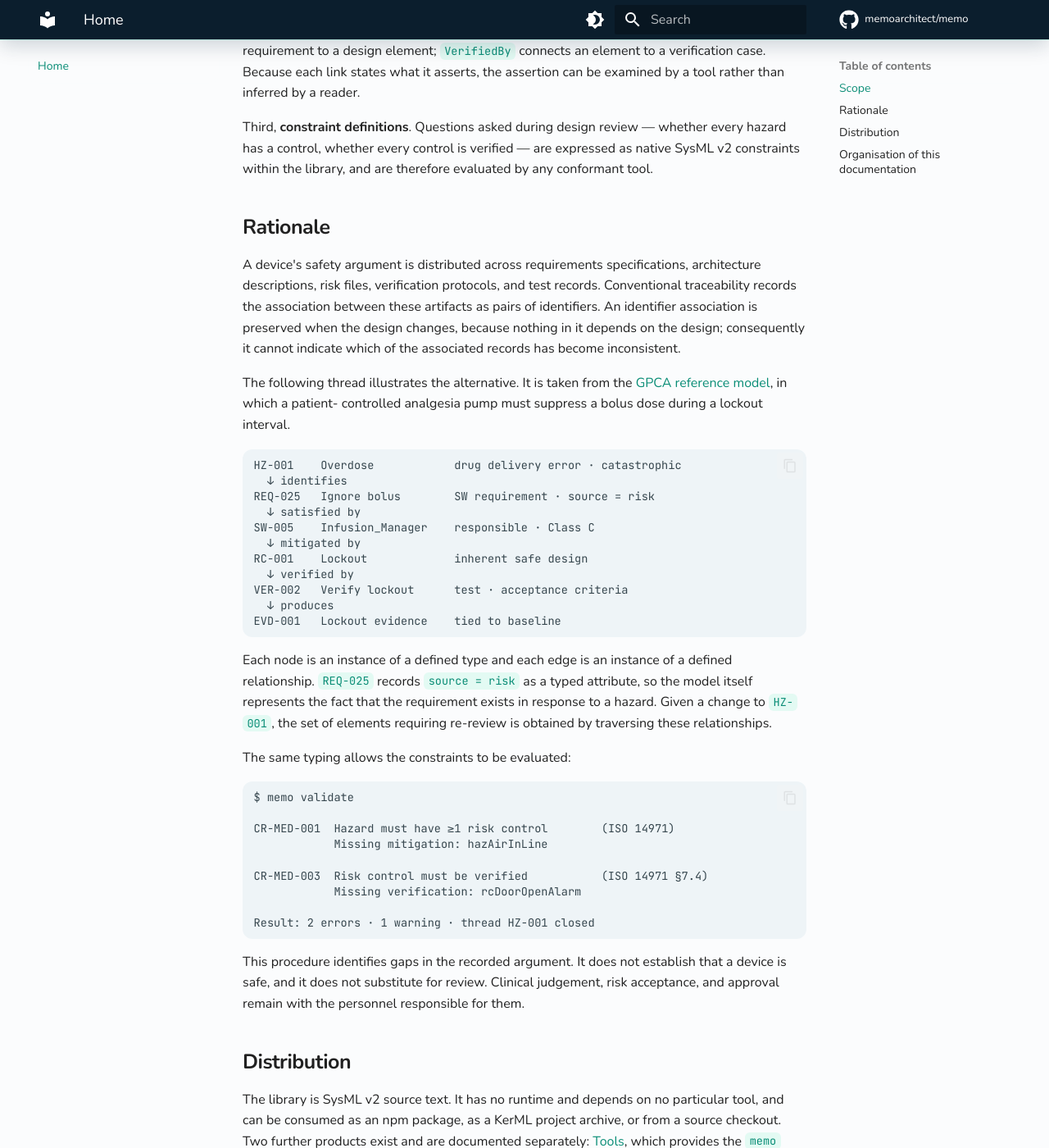
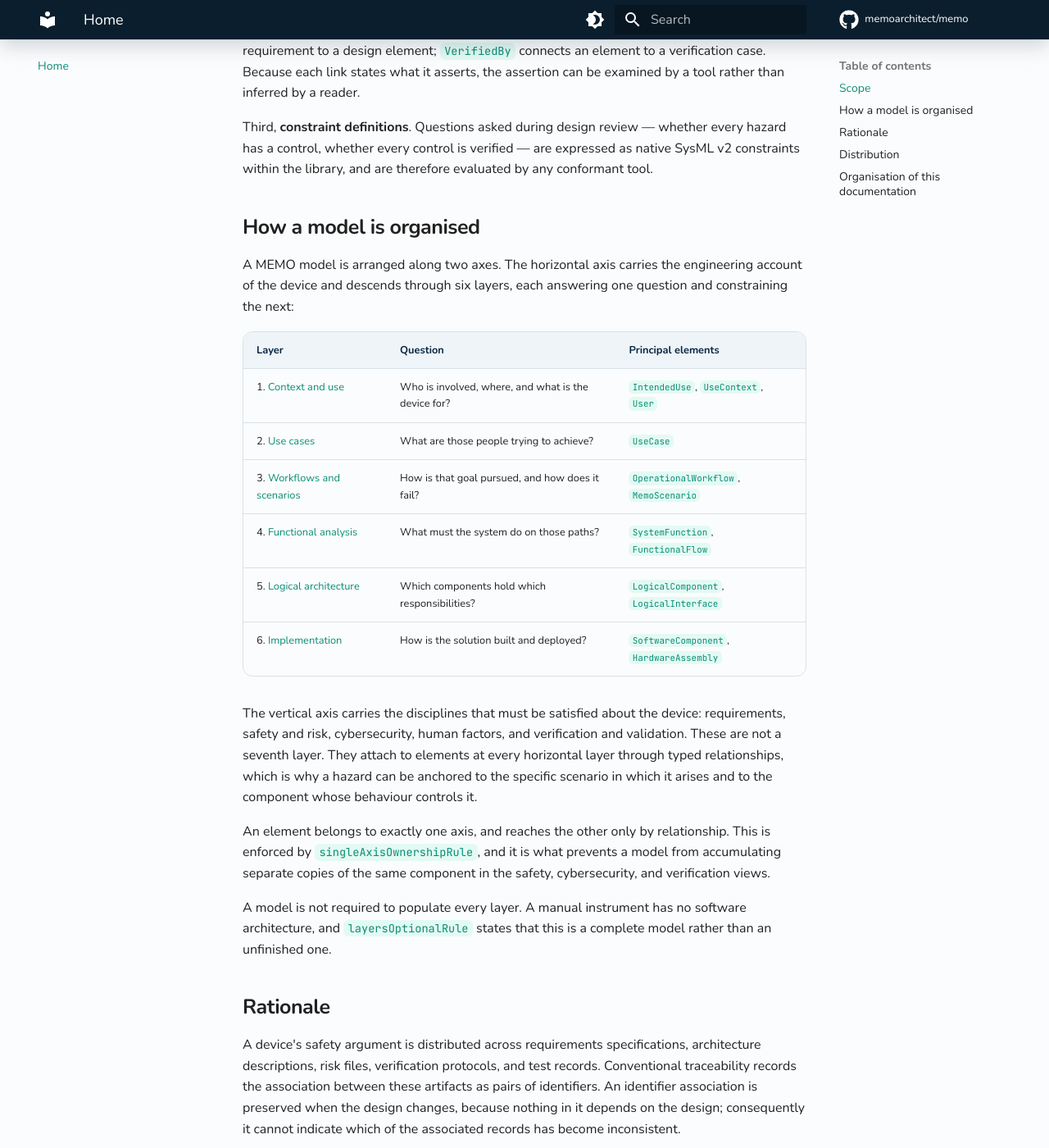
Before and after one commit to memoarchitect/memo, an MkDocs documentation site: the page built from docs/index.md, in a window 1280 px wide and 1400 px high, scrolled down 786 px. Shown: the whole window at 82% size. Built offline with MkDocs 1.6.1 and Material for MkDocs 9.7.7, drawn with Linux system fonts in a browser that asks for light colours; comment, search, counter and statistics services are not loaded.

Commit message:
docs: state how a model is organised on the front page
The front page described what the library defines and then showed a finished
thread, without stating how a model is arranged in between. Since the layer
progression is now the organising spine of the documentation, the omission left
the reader no way to place either the definitions or the thread.

Adds a section covering the six horizontal layers with the question each
answers and its principal element types, and the vertical assurance axis. It
states explicitly that the disciplines are not a seventh layer but attach
across all six, which is the point that makes single-axis ownership
intelligible, and it notes that populating every layer is not required.

Co-Authored-By: Claude Opus 5 <noreply@anthropic.com>

```diff
--- a/docs/index.md
+++ b/docs/index.md
@@ -34,6 +34,37 @@ Third, **constraint definitions**. Questions asked during design review —
 whether every hazard has a control, whether every control is verified — are
 expressed as native SysML v2 constraints within the library, and are therefore
 evaluated by any conformant tool.
+
+## How a model is organised
+
+A MEMO model is arranged along two axes. The horizontal axis carries the
+engineering account of the device and descends through six layers, each
+answering one question and constraining the next:
+
+| Layer | Question | Principal elements |
+| --- | --- | --- |
+| 1. [Context and use](layers/context.md) | Who is involved, where, and what is the device for? | `IntendedUse`, `UseContext`, `User` |
+| 2. [Use cases](layers/use-cases.md) | What are those people trying to achieve? | `UseCase` |
+| 3. [Workflows and scenarios](layers/operational-world.md) | How is that goal pursued, and how does it fail? | `OperationalWorkflow`, `MemoScenario` |
+| 4. [Functional analysis](layers/operations-system.md) | What must the system do on those paths? | `SystemFunction`, `FunctionalFlow` |
+| 5. [Logical architecture](layers/requirements-architecture.md) | Which components hold which responsibilities? | `LogicalComponent`, `LogicalInterface` |
+| 6. [Implementation](layers/requirements-architecture.md) | How is the solution built and deployed? | `SoftwareComponent`, `HardwareAssembly` |
+
+The vertical axis carries the disciplines that must be satisfied about the
+device: requirements, safety and risk, cybersecurity, human factors, and
+verification and validation. These are not a seventh layer. They attach to
+elements at every horizontal layer through typed relationships, which is why a
+hazard can be anchored to the specific scenario in which it arises and to the
+component whose behaviour controls it.
+
+An element belongs to exactly one axis, and reaches the other only by
+relationship. This is enforced by `singleAxisOwnershipRule`, and it is what
+prevents a model from accumulating separate copies of the same component in the
+safety, cybersecurity, and verification views.
+
+A model is not required to populate every layer. A manual instrument has no
+software architecture, and `layersOptionalRule` states that this is a complete
+model rather than an unfinished one.
 
 ## Rationale
 
```
